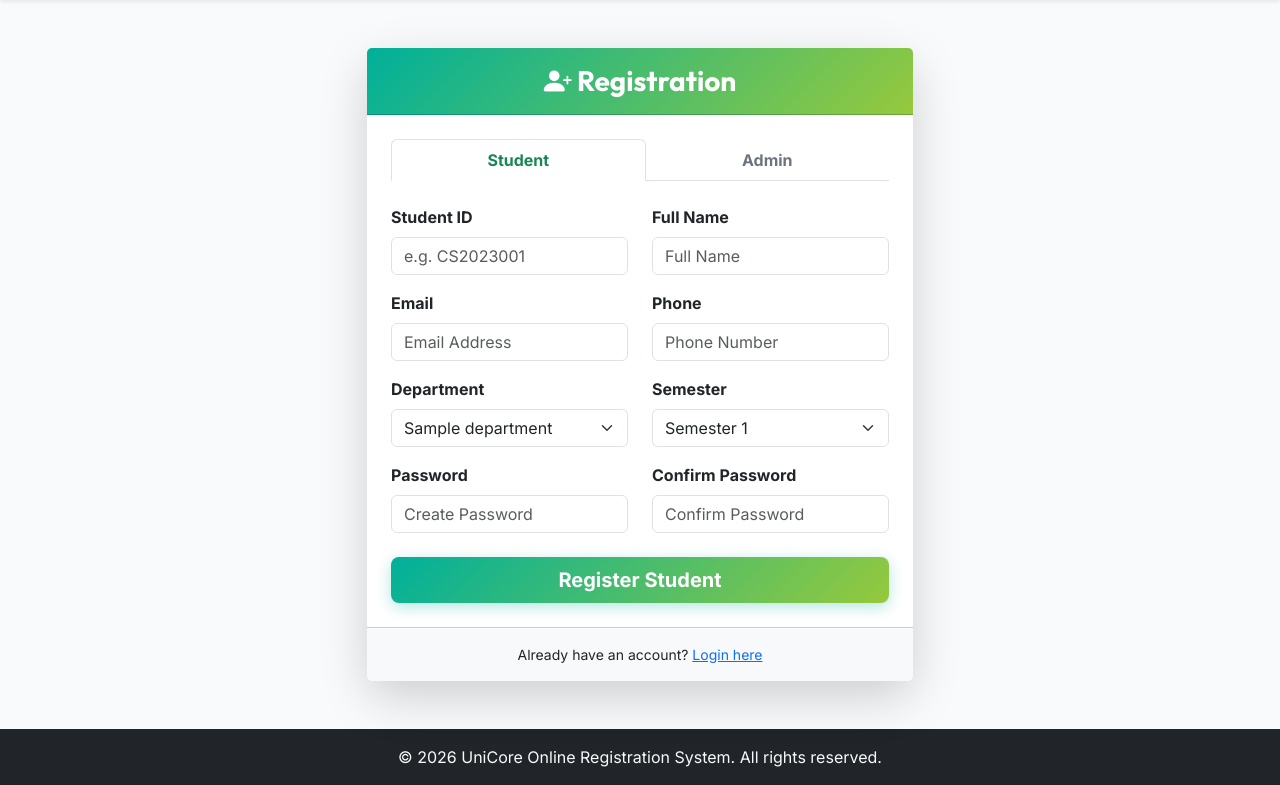
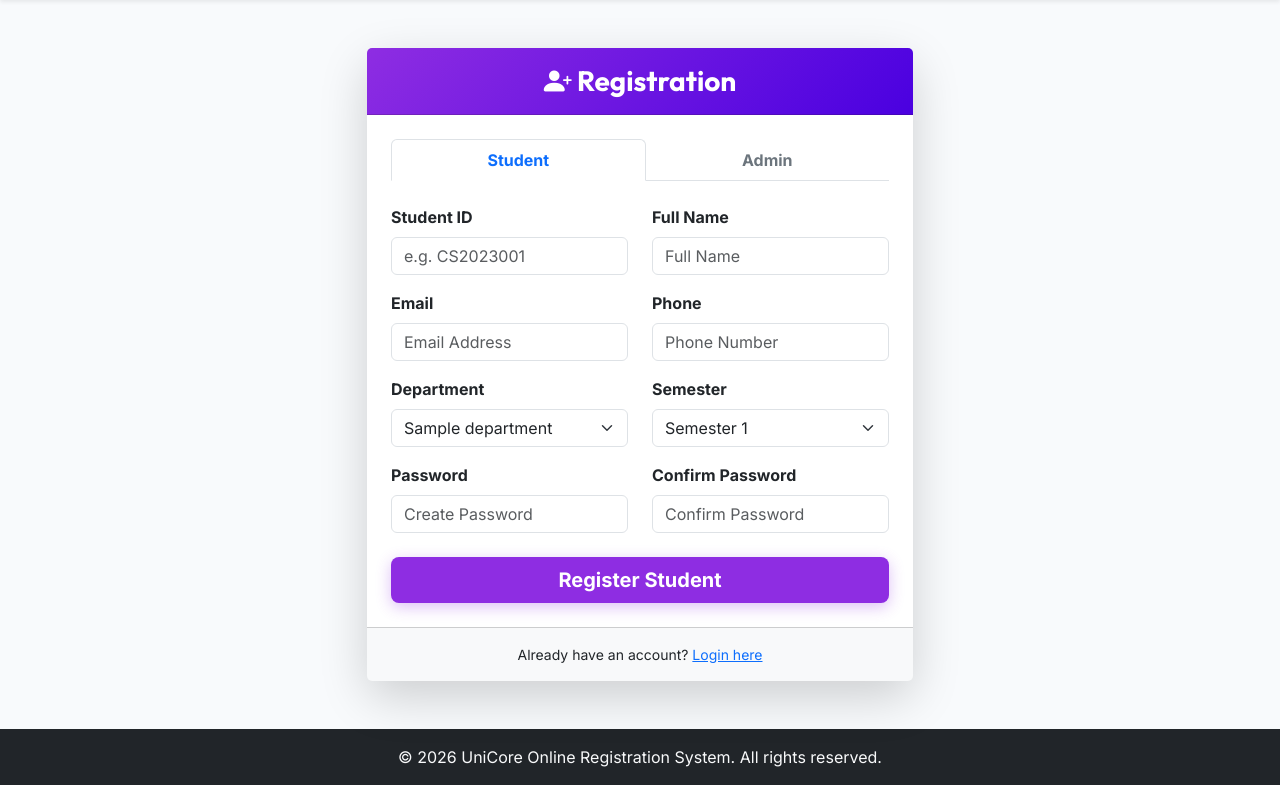
Before and after one commit to MaadhavaM/Online-Course-Registration-System, a Flask app: page /auth/register in a window 1280 px wide. Shown: the part 63-848 px from the top of the page. Run offline with Flask 3, Linux system fonts and the light colour scheme; a database or web service that is not in the repository returns one stand-in record (values such as "Sample title"); parts of the project's set-up code (start-up, migrations or seed data) failed here and were passed over.

Commit message:
initial commit

```diff
--- a/templates/auth/register.html
+++ b/templates/auth/register.html
@@ -5,14 +5,14 @@
 <div class="row justify-content-center align-items-center mt-4 mb-5">
     <div class="col-md-8 col-lg-6">
         <div class="card shadow-lg border-0 rounded-lg">
-            <div class="card-header bg-success text-white text-center py-3">
+            <div class="card-header bg-primary text-white text-center py-3">
                 <h3 class="mb-0 fw-bold"><i class="bi bi-person-plus-fill"></i> Registration</h3>
             </div>
             <div class="card-body p-4">
                 <!-- Navigation Tabs -->
                 <ul class="nav nav-tabs nav-fill mb-4" id="registerTabs" role="tablist">
                     <li class="nav-item" role="presentation">
-                        <button class="nav-link active fw-bold text-success" id="student-tab" data-bs-toggle="tab" data-bs-target="#student-register" type="button" role="tab" aria-controls="student-register" aria-selected="true">Student</button>
+                        <button class="nav-link active fw-bold text-primary" id="student-tab" data-bs-toggle="tab" data-bs-target="#student-register" type="button" role="tab" aria-controls="student-register" aria-selected="true">Student</button>
                     </li>
                     <li class="nav-item" role="presentation">
                         <button class="nav-link fw-bold text-secondary" id="admin-tab" data-bs-toggle="tab" data-bs-target="#admin-register" type="button" role="tab" aria-controls="admin-register" aria-selected="false">Admin</button>
@@ -111,7 +111,7 @@
                             </div>
 
                             <div class="d-grid gap-2">
-                                {{ student_form.submit(class="btn btn-success btn-lg fw-bold") }}
+                                {{ student_form.submit(class="btn btn-primary btn-lg fw-bold") }}
                             </div>
                         </form>
                     </div>
@@ -174,7 +174,7 @@
                             </div>
 
                             <div class="d-grid gap-2">
-                                {{ admin_form.submit(class="btn btn-secondary btn-lg fw-bold") }}
+                                {{ admin_form.submit(class="btn btn-primary btn-lg fw-bold") }}
                             </div>
                         </form>
                     </div>
@@ -196,16 +196,16 @@
         const adminTab = document.getElementById('admin-tab');
 
         studentTab.addEventListener('click', function() {
-            this.classList.add('text-success');
+            this.classList.add('text-primary');
             this.classList.remove('text-secondary');
-            adminTab.classList.remove('text-success');
+            adminTab.classList.remove('text-primary');
             adminTab.classList.add('text-secondary');
         });
 
         adminTab.addEventListener('click', function() {
-            this.classList.add('text-success');
+            this.classList.add('text-primary');
             this.classList.remove('text-secondary');
-            studentTab.classList.remove('text-success');
+            studentTab.classList.remove('text-primary');
             studentTab.classList.add('text-secondary');
         });
     });
```
